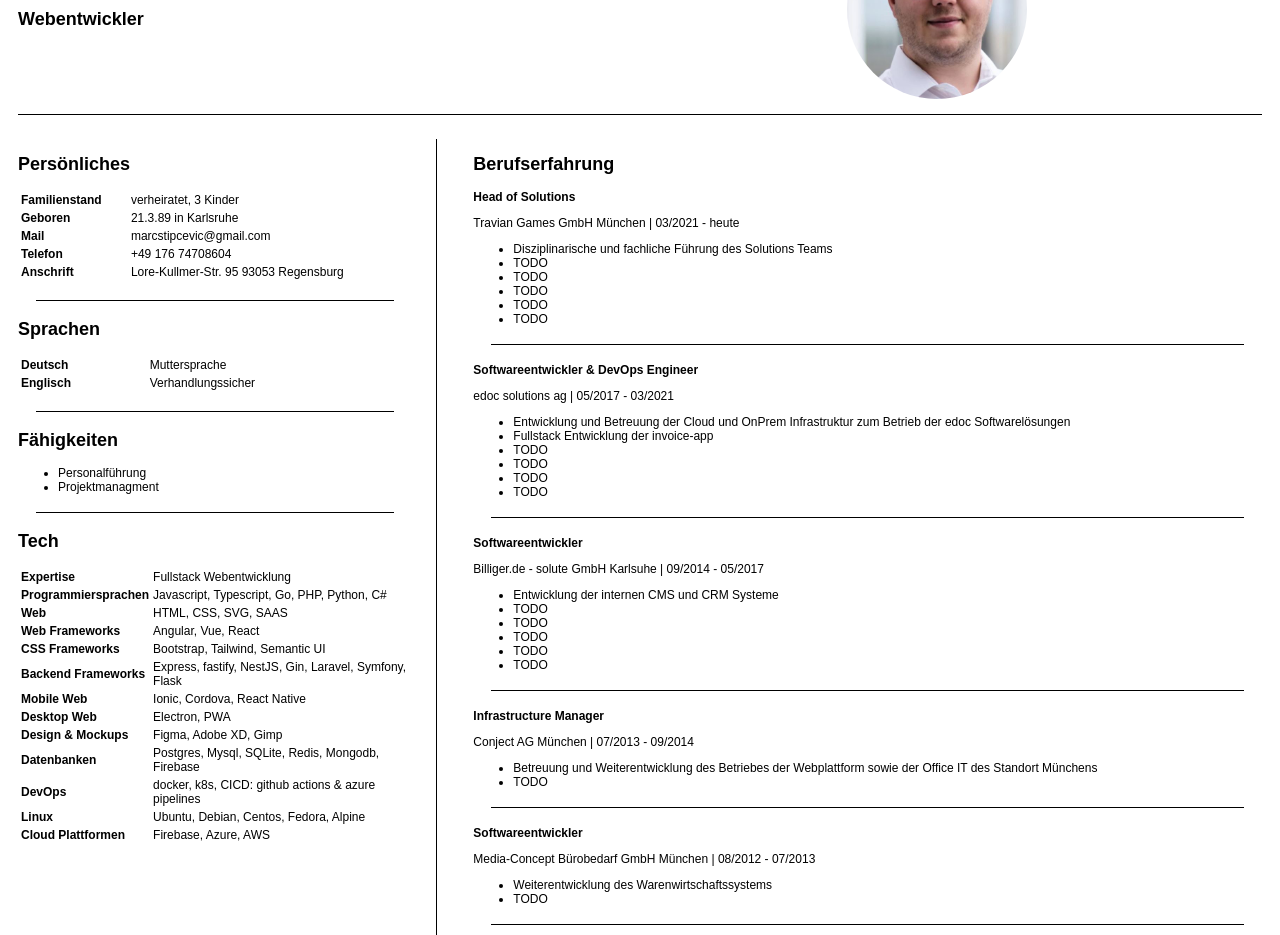
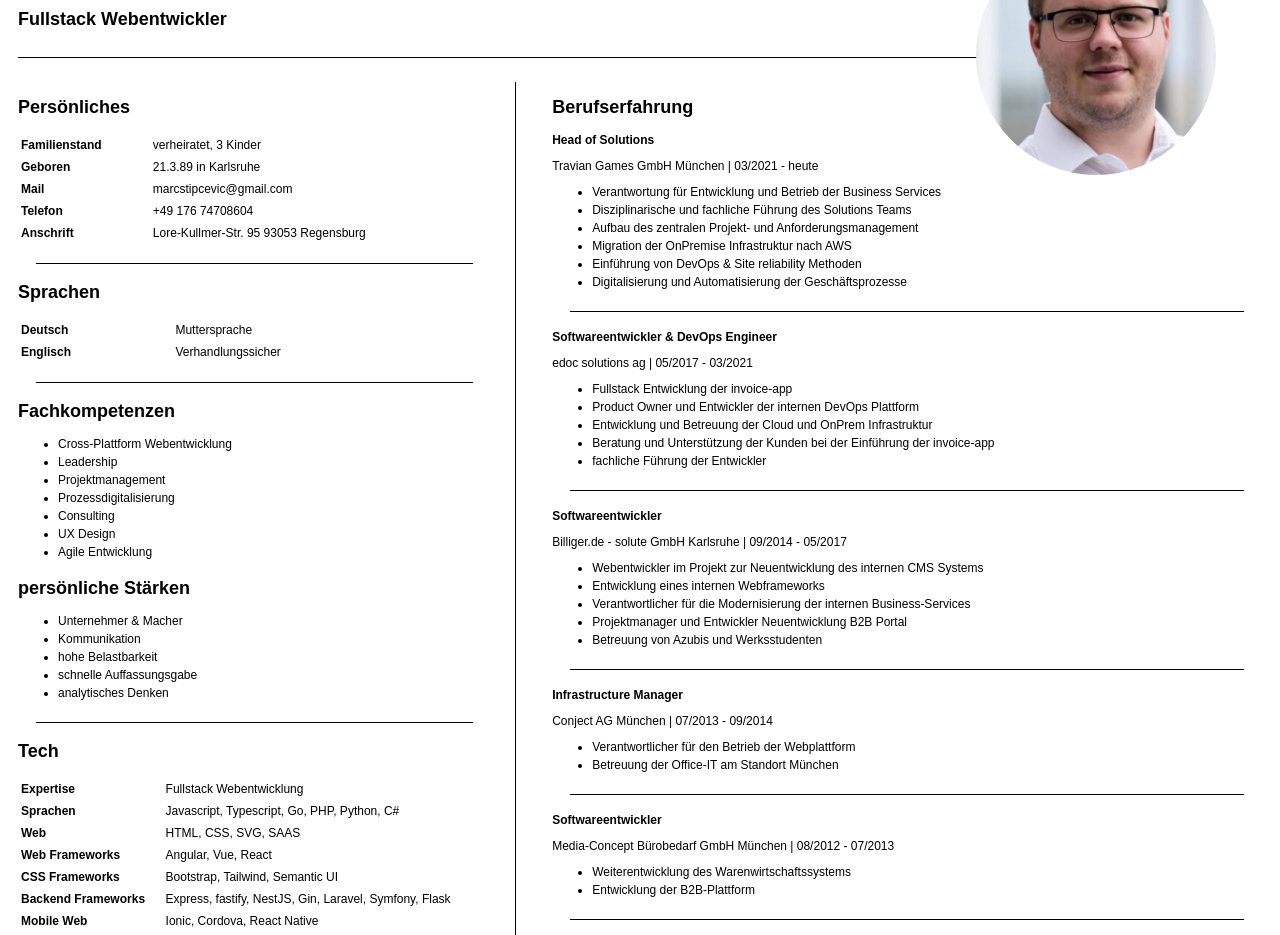
Before and after one commit to mstip/bwb, a plain HTML site: page index.html in a window 1280 px wide. Shown: the part 89-1024 px from the top of the page. Drawn offline with Linux system fonts and the light colour scheme.

Commit message:
finished version 1

```diff
--- a/index.html
+++ b/index.html
@@ -10,10 +10,11 @@
 </head>
 
 <body>
+    <a class="webview" href="https://mstip.github.io/bwb/">Webansicht</a>
     <div class="head">
         <div class="head-l">
             <h1>Marc Stipcevic</h1>
-            <h2>Webentwickler</h2>
+            <h2>Fullstack Webentwickler</h2>
         </div>
         <div class="head-r">
             <img src="marc.jpg" alt="" srcset="">
@@ -63,10 +64,23 @@
             </table>
 
             <div class="divider"></div>
-            <h2>Fähigkeiten</h2>
+            <h2>Fachkompetenzen</h2>
             <ul>
-                <li>Personalführung</li>
-                <li>Projektmanagment</li>
+                <li>Cross-Plattform Webentwicklung</li>
+                <li>Leadership</li>
+                <li>Projektmanagement</li>
+                <li>Prozessdigitalisierung</li>
+                <li>Consulting</li>
+                <li>UX Design</li>
+                <li>Agile Entwicklung</li>
+            </ul>
+            <h2>persönliche Stärken</h2>
+            <ul>
+                <li>Unternehmer & Macher</li>
+                <li>Kommunikation</li>
+                <li>hohe Belastbarkeit</li>
+                <li>schnelle Auffassungsgabe</li>
+                <li>analytisches Denken</li>
             </ul>
             <div class="divider"></div>
             <h2>Tech</h2>
@@ -77,7 +91,7 @@
                         <td>Fullstack Webentwicklung</td>
                     </tr>
                     <tr>
-                        <td class="first">Programmiersprachen</td>
+                        <td class="first">Sprachen</td>
                         <td>Javascript, Typescript, Go, PHP, Python, C#</td>
                     </tr>
                     <tr>
@@ -104,6 +118,10 @@
                     <tr>
                         <td class="first">Desktop Web</td>
                         <td>Electron, PWA</td>
+                    </tr>
+                    <tr>
+                        <td class="first">Tests</td>
+                        <td>Cypress, Playwright, Karma, Jest, Mocha</td>
                     </tr>
                     <tr>
                         <td class="first">Design & Mockups</td>
@@ -133,76 +151,66 @@
             <h3>Head of Solutions</h3>
             <p>Travian Games GmbH München | 03/2021 - heute</p>
             <ul>
+                <li>Verantwortung für Entwicklung und Betrieb der Business Services</li>
                 <li>Disziplinarische und fachliche Führung des Solutions Teams</li>
-                <li>TODO</li>
-                <li>TODO</li>
-                <li>TODO</li>
-                <li>TODO</li>
-                <li>TODO</li>
+                <li>Aufbau des zentralen Projekt- und Anforderungsmanagement</li>
+                <li>Migration der OnPremise Infrastruktur nach AWS</li>
+                <li>Einführung von DevOps & Site reliability Methoden</li>
+                <li>Digitalisierung und Automatisierung der Geschäftsprozesse</li>
             </ul>
             <div class="divider"></div>
 
             <h3>Softwareentwickler & DevOps Engineer</h3>
             <p>edoc solutions ag | 05/2017 - 03/2021</p>
             <ul>
-                <li>Entwicklung und Betreuung der Cloud und OnPrem Infrastruktur zum Betrieb der edoc Softwarelösungen</li>
                 <li>Fullstack Entwicklung der invoice-app</li>
-                <li>TODO</li>
-                <li>TODO</li>
-                <li>TODO</li>
-                <li>TODO</li>
+                <li>Product Owner und Entwickler der internen DevOps Plattform</li>
+                <li>Entwicklung und Betreuung der Cloud und OnPrem Infrastruktur</li>
+                <li>Beratung und Unterstützung der Kunden bei der Einführung der invoice-app</li>
+                <li>fachliche Führung der Entwickler</li>
             </ul>
-
             <div class="divider"></div>
-
             <h3>Softwareentwickler</h3>
-            <p>Billiger.de - solute GmbH Karlsuhe | 09/2014 - 05/2017</p>
+            <p>Billiger.de - solute GmbH Karlsruhe | 09/2014 - 05/2017</p>
             <ul>
-                <li>Entwicklung der internen CMS und CRM Systeme</li>
-                <li>TODO</li>
-                <li>TODO</li>
-                <li>TODO</li>
-                <li>TODO</li>
-                <li>TODO</li>
+                <li>Webentwickler im Projekt zur Neuentwicklung des internen CMS Systems</li>
+                <li>Entwicklung eines internen Webframeworks</li>
+                <li>Verantwortlicher für die Modernisierung der internen Business-Services</li>
+                <li>Projektmanager und Entwickler Neuentwicklung B2B Portal</li>
+                <li>Betreuung von Azubis und Werksstudenten</li>
             </ul>
             <div class="divider"></div>
             <h3>Infrastructure Manager</h3>
             <p>Conject AG München | 07/2013 - 09/2014</p>
             <ul>
-                <li>Betreuung und Weiterentwicklung des Betriebes der Webplattform sowie der Office IT des Standort Münchens</li>
-                <li>TODO</li>
+                <li>Verantwortlicher für den Betrieb der Webplattform</li>
+                <li>Betreuung der Office-IT am Standort München</li>
             </ul>
             <div class="divider"></div>
             <h3>Softwareentwickler</h3>
             <p>Media-Concept Bürobedarf GmbH München | 08/2012 - 07/2013</p>
             <ul>
                 <li>Weiterentwicklung des Warenwirtschaftssystems</li>
-                <li>TODO</li>
+                <li>Entwicklung der B2B-Plattform</li>
             </ul>
             <div class="divider"></div>
             <h3>Softwareentwickler</h3>
             <p>Bruker Optik GmbH Ettlingen | 03/2010 - 08/2012</p>
             <ul>
                 <li>Entwicklung einer Webplattform zur Verwaltung von Messgeräten und Messdaten</li>
-                <li>TODO</li>
             </ul>
             <div class="divider"></div>
             <h3>Zivildienst als Webentwickler</h3>
             <p>AWO Nordschwarzwald Pforzheim | 11/2008 - 09/2009</p>
             <ul>
-                <li>Entwicklung eines Webportals</li>
-                <li>TODO</li>
+                <li>Entwicklung und Betrieb einer Webanwendung für das "Essen auf Rädern"</li>
             </ul>
             <div class="divider"></div>
-            <h2>Ausbilding</h2>
+            <h2>Ausbildung</h2>
             <h3>Informatikkaufmann </h3>
             <p>Bardusch Gmbh Co. KG Ettlingen | 2005-2008</p>
         </div>
     </div>
-
-
-
-
 </body>
 
 </html>
--- a/style.css
+++ b/style.css
@@ -38,6 +38,7 @@ h6 {
     border-bottom: 1px solid black;
     margin-bottom: 2rem;
     padding-bottom: 1rem;
+    width:90%;
 }
 
 .head-l {
@@ -50,7 +51,10 @@ h6 {
 
 .head-r img {
     border-radius: 50%;
-    height: 15rem;
+    height: 20rem;
+    position: absolute;
+    top:2rem;
+    right:5%;
 }
 
 .main {
@@ -60,13 +64,13 @@ h6 {
 }
 
 .col-l {
-    flex: 1 1 0;
+    flex: 2 1 0;
     border-right: 1px solid black;
     padding-right: 2rem;
 }
 
 .col-r {
-    flex: 2 1 0;
+    flex: 3 1 0;
 }
 table {
     width: 100%;
@@ -84,3 +88,22 @@ td.first {
     border-top: 1px solid black;
     margin: 1.5rem;
 }
+
+td {
+    height:1.5rem;
+}
+
+li{
+    height:1.5rem;
+}
+
+.webview{
+    display: none;
+}
+
+@media print {
+    .webview{
+        display: block;
+        font-size: 8px;
+    }
+}
```
Also changed, not shown: 1 other file.
